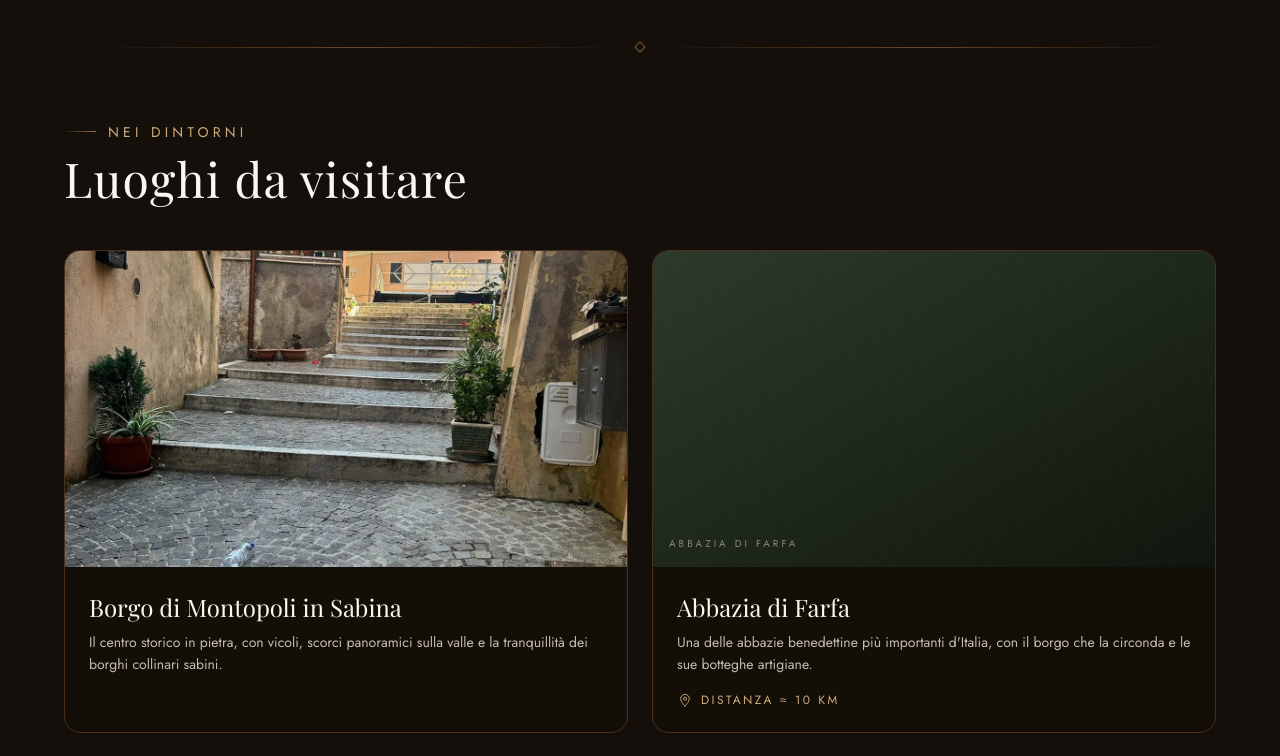
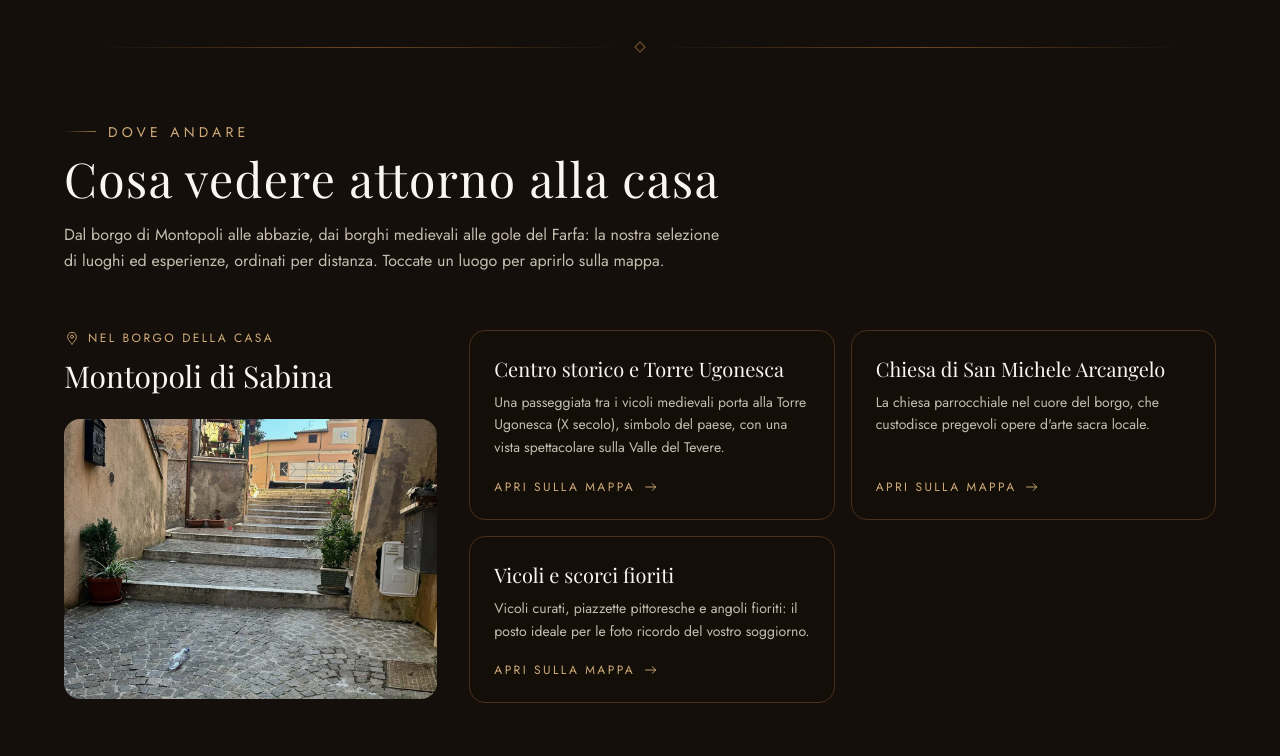
Before and after one commit to trovalatuapace-pixel/iwandimorasabina, a Next.js app: page /territorio in a window 1280 px wide. Shown: the part 1080-1836 px from the top of the page. Built offline with nearby package versions, Linux system fonts and the light colour scheme; no server answers; a web font is replaced by a local one.

Commit message:
Update TerritoryPage.tsx

```diff
--- a/components/pages/TerritoryPage.tsx
+++ b/components/pages/TerritoryPage.tsx
@@ -4,23 +4,11 @@ import { bookingHref, href } from "@/lib/site";
 import Shell from "./Shell";
 import MapEmbed from "./MapEmbed";
 import Nearby from "@/components/site/Nearby";
-import Icon from "@/components/site/Icons";
-import { extraPlaces, placeDistances, ui } from "@/lib/data/extras";
-import { BookingCta, PageHero, Photo, Section, SectionHead } from "@/components/site/ui";
+import PlacesGuide from "@/components/site/PlacesGuide";
+import { BookingCta, PageHero, Section } from "@/components/site/ui";
 
 export default function TerritoryPage({ lang }: { lang: Lang }) {
   const t = content[lang].territory;
-  const x = ui[lang];
-  const places: { name: string; text: string; photo?: string; distance: string }[] = [
-    ...t.places.map((p, i) => ({
-      name: p.name,
-      text: p.text,
-      photo: "photo" in p ? (p.photo as string) : undefined,
-      distance: placeDistances[i] ?? "",
-    })),
-    ...extraPlaces.map((p) => ({ name: p.name, text: p.text[lang], distance: p.distance })),
-  ];
-
   return (
     <Shell lang={lang} current="territory">
       <PageHero eyebrow={t.eyebrow} title={t.title} lead={t.lead} tone="#243a3a" />
@@ -42,26 +30,7 @@ export default function TerritoryPage({ lang }: { lang: Lang }) {
         </div>
       </Section>
 
-      <Section>
-        <SectionHead eyebrow={t.placesEyebrow} title={t.placesTitle} />
-        <div className="mt-12 grid gap-6 sm:grid-cols-2">
-          {places.map((p) => (
-            <article key={p.name} className="card-surface overflow-hidden rounded-2xl">
-              <Photo label={p.name} gradient="from-[#2d3a2a] to-[#10160d]" src={p.photo} alt={p.name} className="aspect-[16/9] rounded-none border-0" />
-              <div className="p-6">
-                <h3 className="font-serif text-2xl text-sabina-50">{p.name}</h3>
-                <p className="mt-2 font-sans text-sm leading-relaxed text-sabina-100/80">{p.text}</p>
-                {p.distance && (
-                  <p className="mt-4 flex items-center gap-2 font-sans text-xs uppercase tracking-[0.2em] text-sabina-300">
-                    <Icon name="pin" className="h-4 w-4" />
-                    {x.distance} {p.distance}
-                  </p>
-                )}
-              </div>
-            </article>
-          ))}
-        </div>
-      </Section>
+      <PlacesGuide lang={lang} />
 
       <Nearby lang={lang} />
 
```
